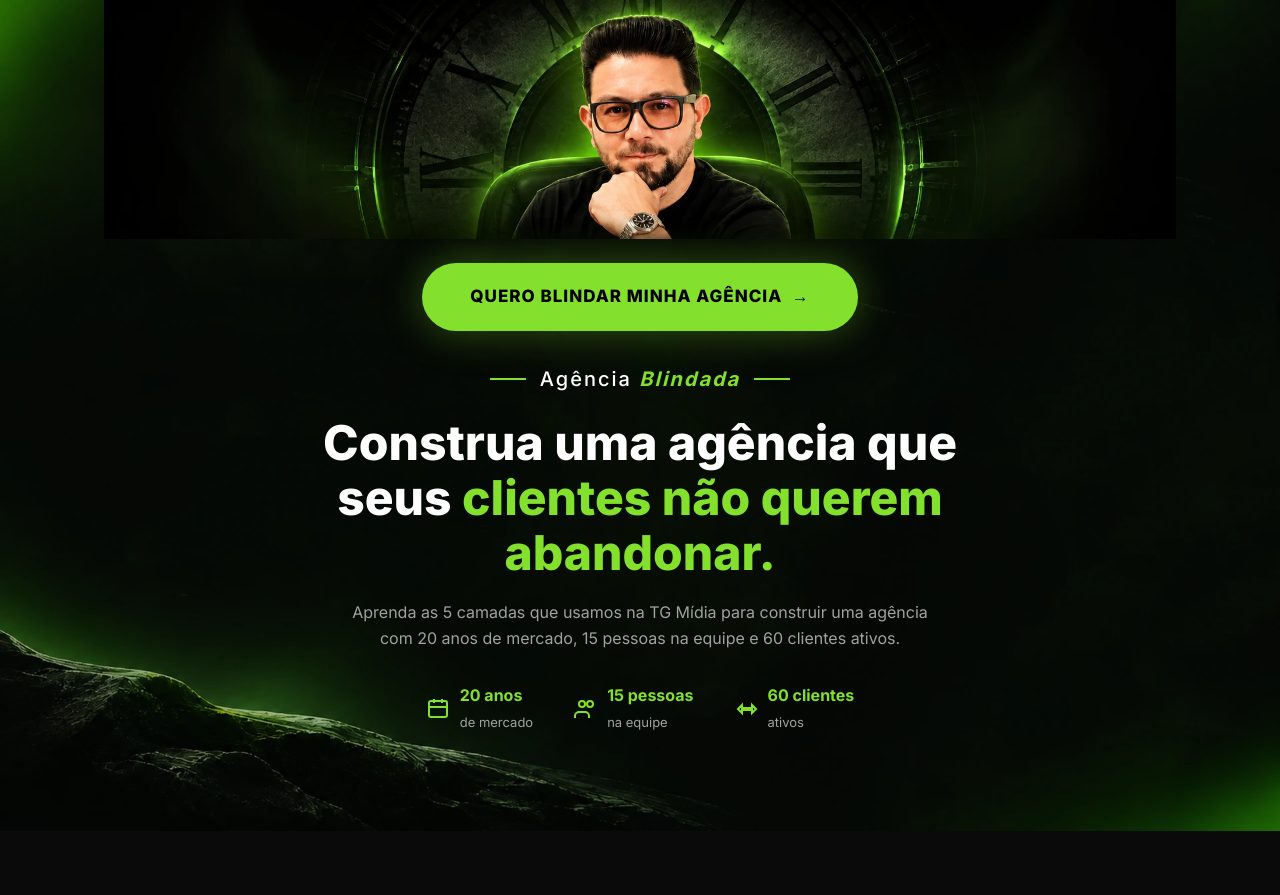
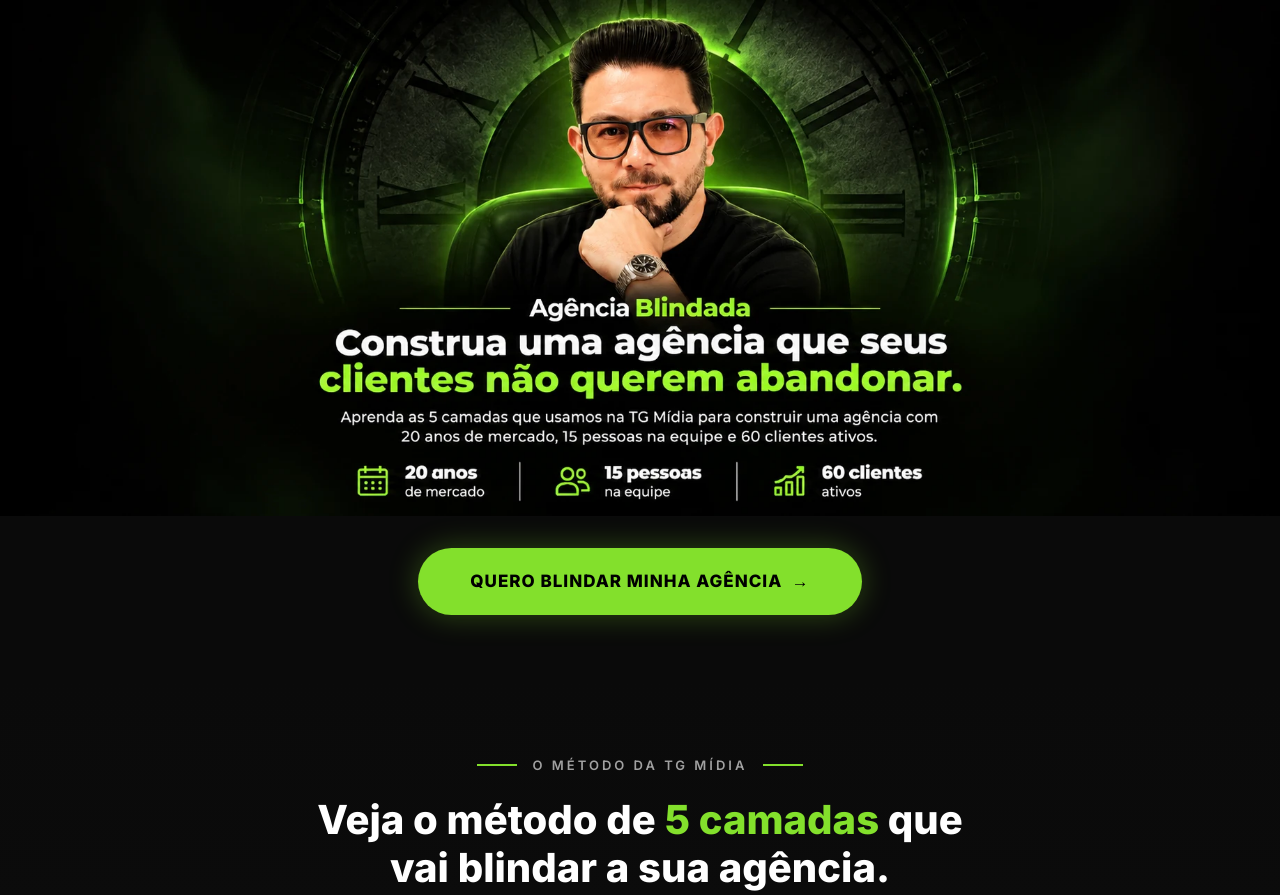
Before and after one commit to calixtoprojects/agencia-blindada, a plain HTML site: page index.html in a window 1280 px wide. Shown: the top 895 px of the page. Drawn offline with Linux system fonts and the light colour scheme.

Commit message:
Add files via upload

```diff
--- a/index.html
+++ b/index.html
@@ -14,34 +14,10 @@
 
 <!-- ==================== SEÇÃO 01 — CAPA ==================== -->
 <section class="hero" id="capa">
-  <div class="hero-bg">
-    <img src="images/background.webp" alt="" class="hero-bg-img" loading="eager">
-  </div>
   <div class="hero-content">
     <div class="hero-visual">
-      <img src="images/hero-visual.webp" alt="Thiago — TG Mídia" class="hero-capa" loading="eager">
+      <img src="images/hero-capa.webp" alt="Agência Blindada — Construa uma agência que seus clientes não querem abandonar." class="hero-capa" loading="eager">
       <a href="https://pay.kiwify.com.br/VEnm06J" class="cta-btn hero-cta" target="_blank" rel="noopener">QUERO BLINDAR MINHA AGÊNCIA &nbsp;→</a>
-    </div>
-    <div class="hero-badge">
-      <span class="badge-line"></span>
-      <span class="badge-text">Agência <em>Blindada</em></span>
-      <span class="badge-line"></span>
-    </div>
-    <h1>Construa uma agência que seus <span class="green">clientes não querem abandonar.</span></h1>
-    <p class="hero-sub">Aprenda as 5 camadas que usamos na TG Mídia para construir uma agência com 20 anos de mercado, 15 pessoas na equipe e 60 clientes ativos.</p>
-    <div class="hero-stats">
-      <div class="stat">
-        <svg width="24" height="24" fill="none" stroke="#83e02c" stroke-width="2"><rect x="3" y="4" width="18" height="16" rx="2"/><path d="M3 10h18"/><path d="M8 2v4M16 2v4"/></svg>
-        <div><strong>20 anos</strong><span>de mercado</span></div>
-      </div>
-      <div class="stat">
-        <svg width="24" height="24" fill="none" stroke="#83e02c" stroke-width="2"><circle cx="9" cy="7" r="3"/><circle cx="17" cy="7" r="3"/><path d="M2 21v-2a4 4 0 014-4h6a4 4 0 014 4v2"/></svg>
-        <div><strong>15 pessoas</strong><span>na equipe</span></div>
-      </div>
-      <div class="stat">
-        <svg width="24" height="24" fill="none" stroke="#83e02c" stroke-width="2"><path d="M22 12l-4-4v3H8V8l-4 4 4 4v-3h10v3z"/></svg>
-        <div><strong>60 clientes</strong><span>ativos</span></div>
-      </div>
     </div>
   </div>
 </section>
--- a/style.css
+++ b/style.css
@@ -52,60 +52,36 @@ a { text-decoration: none; color: inherit; }
 /* ═══════════════════ SEÇÃO 01 — CAPA (HERO) ═══════════════════ */
 .hero {
   position: relative; overflow: hidden;
-  padding-top: 0; padding-bottom: 60px;
-  text-align: center;
+  padding: 0 0 60px; text-align: center;
+  background: var(--bg);
 }
 .hero-bg {
   position: absolute; inset: 0; z-index: 0;
 }
 .hero-bg-img {
   width: 100%; height: 100%; object-fit: cover;
-  opacity: .7;
+  opacity: .5;
 }
 .hero-content {
   position: relative; z-index: 1;
-  max-width: var(--max-w); margin: 0 auto; padding: 0 24px;
 }
 .hero-visual {
   display: flex; flex-direction: column; align-items: center;
-  margin-bottom: 32px;
-  position: relative;
 }
 .hero-capa {
-  width: 100%; max-width: 1100px;
-  /* Cropped: Thiago + vault + neon glow, no baked-in text */
+  width: 100%;
+  /* Full Capa 02: Thiago + vault + title + stats — all baked in */
 }
 .hero-cta {
-  margin-top: 24px;
-  font-size: 17px; padding: 20px 48px;
-  box-shadow: 0 0 40px rgba(131,224,44,.35);
+  margin-top: 32px;
+  font-size: 17px; padding: 20px 52px;
+  box-shadow: 0 0 50px rgba(131,224,44,.4);
+  animation: ctaPulse 2.5s ease-in-out infinite;
 }
-.hero-badge {
-  display: flex; align-items: center; justify-content: center; gap: 14px;
-  margin-bottom: 20px;
+@keyframes ctaPulse {
+  0%, 100% { box-shadow: 0 0 30px rgba(131,224,44,.3); }
+  50% { box-shadow: 0 0 60px rgba(131,224,44,.5); }
 }
-.badge-line { width: 36px; height: 2px; background: var(--green); }
-.badge-text { font-size: 20px; font-weight: 500; letter-spacing: 2px; }
-.badge-text em { color: var(--green); font-style: italic; font-weight: 700; }
-
-.hero h1 {
-  font-size: clamp(28px, 5vw, 48px); font-weight: 800; line-height: 1.15;
-  max-width: 700px; margin: 0 auto 20px;
-}
-.hero-sub {
-  font-size: 16px; color: var(--gray); max-width: 600px; margin: 0 auto 32px;
-  line-height: 1.6;
-}
-.hero-stats {
-  display: flex; justify-content: center; gap: 40px;
-  margin-bottom: 36px; flex-wrap: wrap;
-}
-.stat {
-  display: flex; align-items: center; gap: 10px;
-}
-.stat div { text-align: left; }
-.stat strong { display: block; font-size: 16px; color: var(--green); font-weight: 700; }
-.stat span { font-size: 13px; color: var(--gray); }
 
 /* ═══════════════════ SEÇÃO 02 — O MÉTODO ═══════════════════ */
 .metodo {
```
Also changed, not shown: images/hero-capa.webp (added).
